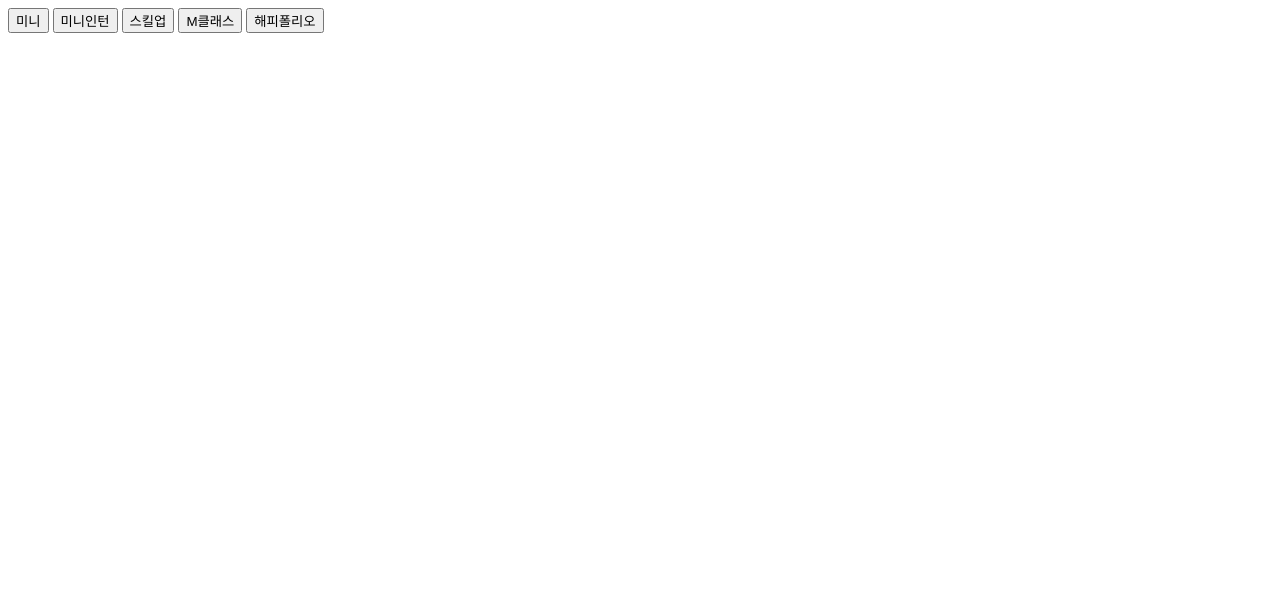
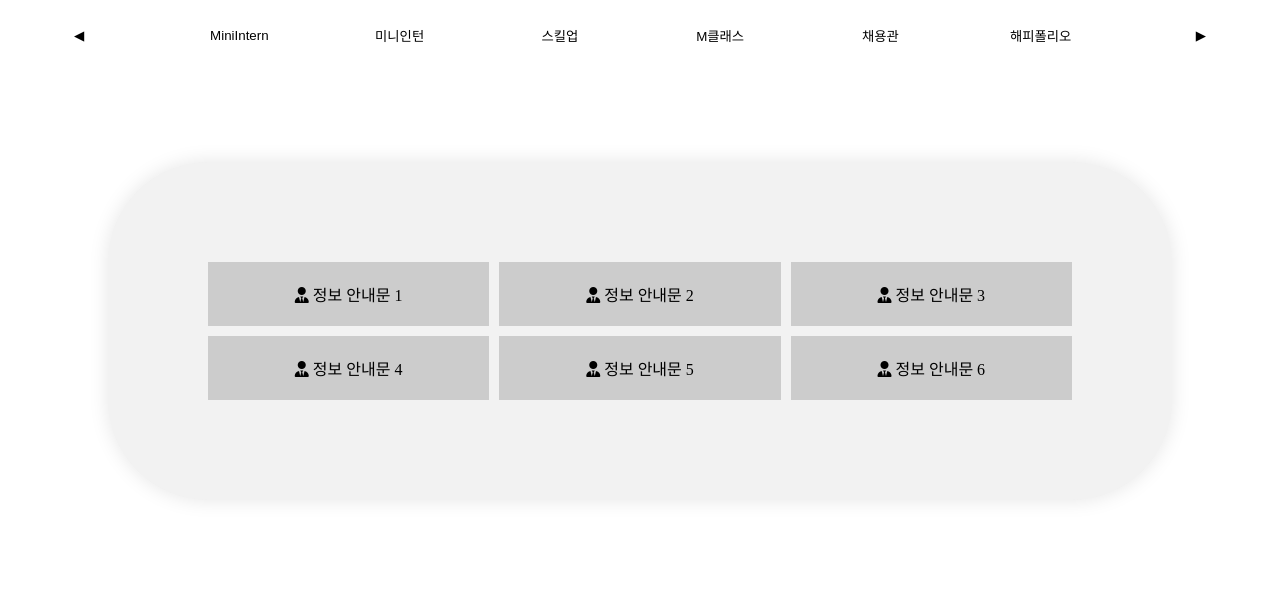
Before and after one commit to Asy0uknow/miniintern, a plain HTML site: page index.html in a window 1280 px wide. Drawn offline with Linux system fonts and the light colour scheme.

Commit message:
Update index.html

```diff
--- a/index.html
+++ b/index.html
@@ -3,91 +3,175 @@
 <head>
   <meta charset="UTF-8">
   <meta name="viewport" content="width=device-width, initial-scale=1.0">
-  <title>MiniIntern</title>
+  <title>MiniIntern캐러셀</title>
+  <link href="https://cdnjs.cloudflare.com/ajax/libs/font-awesome/6.0.0-beta3/css/all.min.css" rel="stylesheet">
   <style>
-    /* CSS 코드는 생략합니다. */
     #message {
       display: none;
       text-align: center;
-      padding: 20px;
+      padding: 100px;
     }
-
     .message-content {
       background-color: #f2f2f2;
-      padding: 20px;
-      border-radius: 10px;
-      box-shadow: 0 0 10px rgba(0, 0, 0, 0.1);
+      padding: 100px;
+      border-radius: 100px;
+      box-shadow: 0 0 20px rgba(0, 0, 0, 0.1);
     }
-
     .grid-container {
       display: grid;
-      grid-template-columns: repeat(2, 1fr);
+      grid-template-columns: repeat(3, 10fr);
       grid-gap: 10px;
     }
-
     .grid-item {
       background-color: #ccc;
       padding: 20px;
       text-align: center;
+      position: relative;
     }
+    .grid-item .fa {
+      position: absolute;
+      top: 50px;
+      left: 50px;
+      font-size: 80px;
+    }
+
+    main {
+      display: flex;
+      flex-direction: row; /* 버튼들을 수평으로 정렬 */
+    }
+
+    button {
+      background-color: white;
+      border: none;
+      padding: 2px 4px;
+      margin: 2px;
+      width: 500px;
+      height: 50px;
+    }
+
+    button:nth-child(n+2) {
+      margin-left: 20px;
+    }
+
   </style>
 </head>
 <body>
   <main>
-    <button onclick="showMessage('미니')">미니</button>
+    <button id="prevBtn" onclick="prevButton()">◀</button>
+    <button onclick="showMessage('미니')">MiniIntern</button>
     <button onclick="showMessage('미니인턴')">미니인턴</button>
     <button onclick="showMessage('스킬업')">스킬업</button>
     <button onclick="showMessage('M클래스')">M클래스</button>
+    <button onclick="showMessage('채용관')">채용관</button>
     <button onclick="showMessage('해피폴리오')">해피폴리오</button>
+    <button id="nextBtn" onclick="nextButton()">▶</button>
   </main>
 
   <div id="message"></div>
 
   <script>
+    let currentIndex = 0;
+    const messages = [
+      {
+        title: '미니',
+        content: "<div class='message-content grid-container'>"+
+                    "<div class='grid-item'><i class='fas fa-user-tie'></i> 정보 안내문 1</div>"+
+                    "<div class='grid-item'><i class='fas fa-user-tie'></i> 정보 안내문 2</div>"+
+                    "<div class='grid-item'><i class='fas fa-user-tie'></i> 정보 안내문 3</div>"+
+                    "<div class='grid-item'><i class='fas fa-user-tie'></i> 정보 안내문 4</div>"+
+                    "<div class='grid-item'><i class='fas fa-user-tie'></i> 정보 안내문 5</div>"+
+                    "<div class='grid-item'><i class='fas fa-user-tie'></i> 정보 안내문 6</div>"+
+                  "</div>"
+      },
+      {
+        title: '미니인턴',
+        content: "<div class='message-content grid-container'>"+
+                    "<div class='grid-item'><i class='fas fa-user-tie'></i> 채용 소개 1</div>"+
+                    "<div class='grid-item'><i class='fas fa-user-tie'></i> 채용 소개 2</div>"+
+                    "<div class='grid-item'><i class='fas fa-user-tie'></i> 채용 소개 3</div>"+
+                    "<div class='grid-item'><i class='fas fa-user-tie'></i> 채용 소개 4</div>"+
+                    "<div class='grid-item'><i class='fas fa-user-tie'></i> 채용 소개 5</div>"+
+                    "<div class='grid-item'><i class='fas fa-user-tie'></i> 채용 소개 6</div>"+
+                    "<div class='grid-item'><i class='fas fa-user-tie'></i> 채용 소개 7</div>"+
+                    "<div class='grid-item'><i class='fas fa-user-tie'></i> 채용 소개 8</div>"+
+                    "<div class='grid-item'><i class='fas fa-user-tie'></i> 채용 소개 9</div>"+
+                  "</div>"
+      },
+      {
+        title: '스킬업',
+        content: "<div class='message-content grid-container'>"+
+                    "<div class='grid-item'><i class='fas fa-user-tie'></i> 스킬 강의 1</div>"+
+                    "<div class='grid-item'><i class='fas fa-user-tie'></i> 스킬 강의 2</div>"+
+                    "<div class='grid-item'><i class='fas fa-user-tie'></i> 스킬 강의 3</div>"+
+                    "<div class='grid-item'><i class='fas fa-user-tie'></i> 스킬 강의 4</div>"+
+                    "<div class='grid-item'><i class='fas fa-user-tie'></i> 스킬 강의 5</div>"+
+                    "<div class='grid-item'><i class='fas fa-user-tie'></i> 스킬 강의 6</div>"+
+                    "<div class='grid-item'><i class='fas fa-user-tie'></i> 스킬 강의 7</div>"+
+                    "<div class='grid-item'><i class='fas fa-user-tie'></i> 스킬 강의 8</div>"+
+                    "<div class='grid-item'><i class='fas fa-user-tie'></i> 스킬 강의 9</div>"+
+                  "</div>"
+      },
+      {
+        title: 'M클래스',
+        content: "<div class='message-content grid-container'>"+
+                    "<div class='grid-item'><i class='fas fa-user-tie'></i> 강의 1</div>"+
+                    "<div class='grid-item'><i class='fas fa-user-tie'></i> 강의 2</div>"+
+                    "<div class='grid-item'><i class='fas fa-user-tie'></i> 강의 3</div>"+
+                    "<div class='grid-item'><i class='fas fa-user-tie'></i> 강의 4</div>"+
+                    "<div class='grid-item'><i class='fas fa-user-tie'></i> 강의 5</div>"+
+                    "<div class='grid-item'><i class='fas fa-user-tie'></i> 강의 6</div>"+
+                    "<div class='grid-item'><i class='fas fa-user-tie'></i> 강의 7</div>"+
+                    "<div class='grid-item'><i class='fas fa-user-tie'></i> 강의 8</div>"+
+                    "<div class='grid-item'><i class='fas fa-user-tie'></i> 강의 9</div>"+
+                  "</div>"
+      },
+      {
+        title: '채용관',
+        content: "<div class='message-content grid-container'>"+
+                    "<div class='grid-item'><i class='fas fa-user-tie'></i> 채용 희망 기업 1</div>"+
+                    "<div class='grid-item'><i class='fas fa-user-tie'></i> 채용 희망 기업 2</div>"+
+                    "<div class='grid-item'><i class='fas fa-user-tie'></i> 채용 희망 기업 3</div>"+
+                    "<div class='grid-item'><i class='fas fa-user-tie'></i> 채용 희망 기업 4</div>"+
+                    "<div class='grid-item'><i class='fas fa-user-tie'></i> 채용 희망 기업 5</div>"+
+                    "<div class='grid-item'><i class='fas fa-user-tie'></i> 채용 희망 기업 6</div>"+
+                    "<div class='grid-item'><i class='fas fa-user-tie'></i> 채용 희망 기업 7</div>"+
+                    "<div class='grid-item'><i class='fas fa-user-tie'></i> 채용 희망 기업 8</div>"+
+                    "<div class='grid-item'><i class='fas fa-user-tie'></i> 채용 희망 기업 9</div>"+
+                  "</div>"
+      },
+      {
+        title: '해피폴리오',
+        content: "<div class='message-content grid-container'>"+
+                    "<div class='grid-item'><i class='fas fa-user-tie'></i> 해피폴리오 창 1</div>"+
+                    "<div class='grid-item'><i class='fas fa-user-tie'></i> 해피폴리오 창 2</div>"+
+                    "<div class='grid-item'><i class='fas fa-user-tie'></i> 해피폴리오 창 3</div>"+
+                    "<div class='grid-item'><i class='fas fa-user-tie'></i> 해피폴리오 창 4</div>"+
+                    "<div class='grid-item'><i class='fas fa-user-tie'></i> 해피폴리오 창 5</div>"+
+                    "<div class='grid-item'><i class='fas fa-user-tie'></i> 해피폴리오 창 6</div>"+
+                    "<div class='grid-item'><i class='fas fa-user-tie'></i> 해피폴리오 창 7</div>"+
+                    "<div class='grid-item'><i class='fas fa-user-tie'></i> 해피폴리오 창 8</div>"+
+                    "<div class='grid-item'><i class='fas fa-user-tie'></i> 해피폴리오 창 9</div>"+
+                  "</div>"
+      }
+    ];
+
     function showMessage(buttonName) {
-      var message = "";
-      switch(buttonName) {
-        case '미니':
-          message = "<div class='message-content grid-container'>";
-          for (var i = 1; i <= 4; i++) {
-            message += "<div class='grid-item'>미니 창 " + i + "</div>";
-          }
-          message += "</div>";
-          break;
-        case '미니인턴':
-          message = "<div class='message-content grid-container'>";
-          for (var i = 1; i <= 4; i++) {
-            message += "<div class='grid-item'>미니인턴 창 " + i + "</div>";
-          }
-          message += "</div>";
-          break;
-        case '스킬업':
-          message = "<div class='message-content grid-container'>";
-          for (var i = 1; i <= 4; i++) {
-            message += "<div class='grid-item'>스킬업 창 " + i + "</div>";
-          }
-          message += "</div>";
-          break;
-        case 'M클래스':
-          message = "<div class='message-content grid-container'>";
-          for (var i = 1; i <= 4; i++) {
-            message += "<div class='grid-item'>M클래스 창 " + i + "</div>";
-          }
-          message += "</div>";
-          break;
-        case '해피폴리오':
-          message = "<div class='message-content grid-container'>";
-          for (var i = 1; i <= 4; i++) {
-            message += "<div class='grid-item'>해피폴리오 창 " + i + "</div>";
-          }
-          message += "</div>";
-          break;
-        default:
-          message = "<div class='message-content'><h1>해당하는 정보가 없습니다.</h1></div>";
-      }
-      document.getElementById("message").innerHTML = message;
+      const message = messages.find(msg => msg.title === buttonName);
+      document.getElementById("message").innerHTML = message.content;
       document.getElementById("message").style.display = "block";
     }
+
+    function nextButton() {
+      currentIndex = (currentIndex + 1) % messages.length;
+      showMessage(messages[currentIndex].title);
+    }
+
+    function prevButton() {
+      currentIndex = (currentIndex - 1 + messages.length) % messages.length;
+      showMessage(messages[currentIndex].title);
+    }
+
+    showMessage(messages[currentIndex].title);
   </script>
 </body>
 </html>
```
